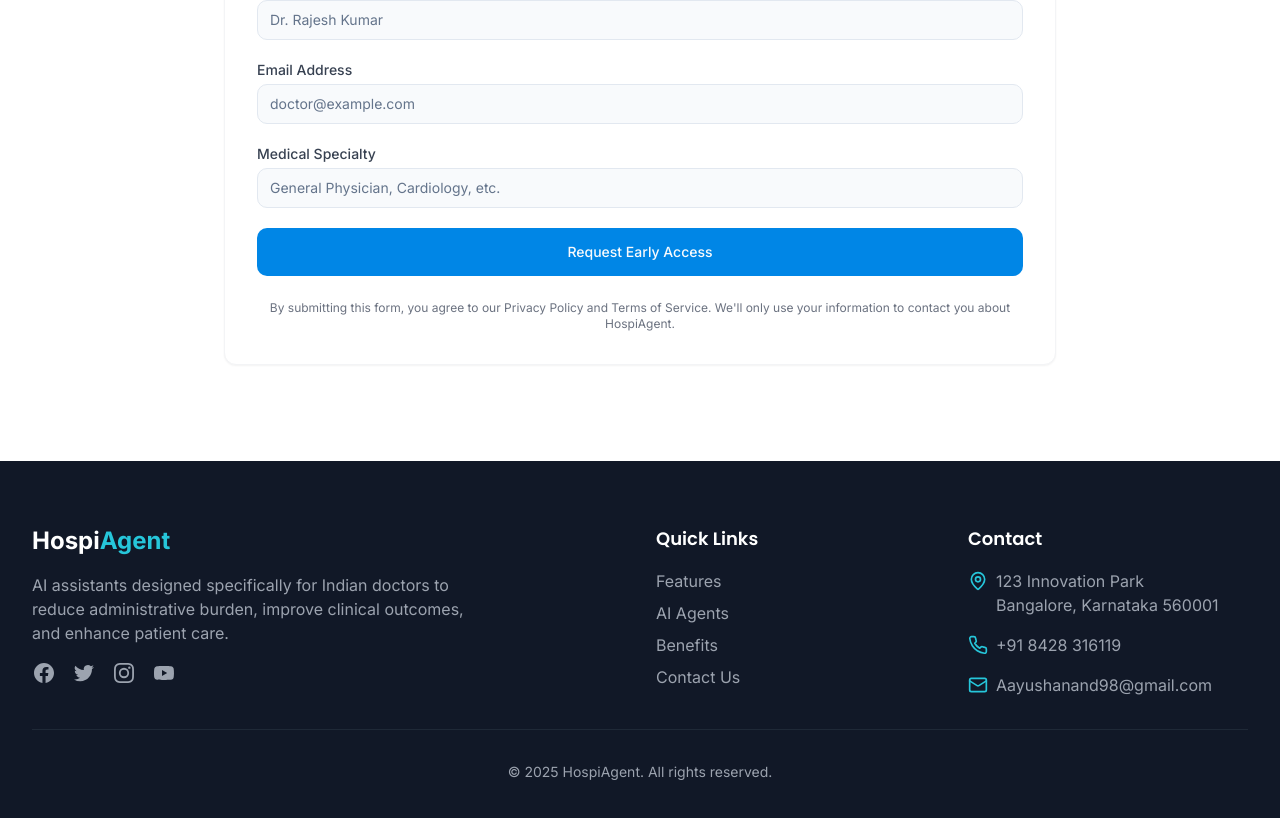
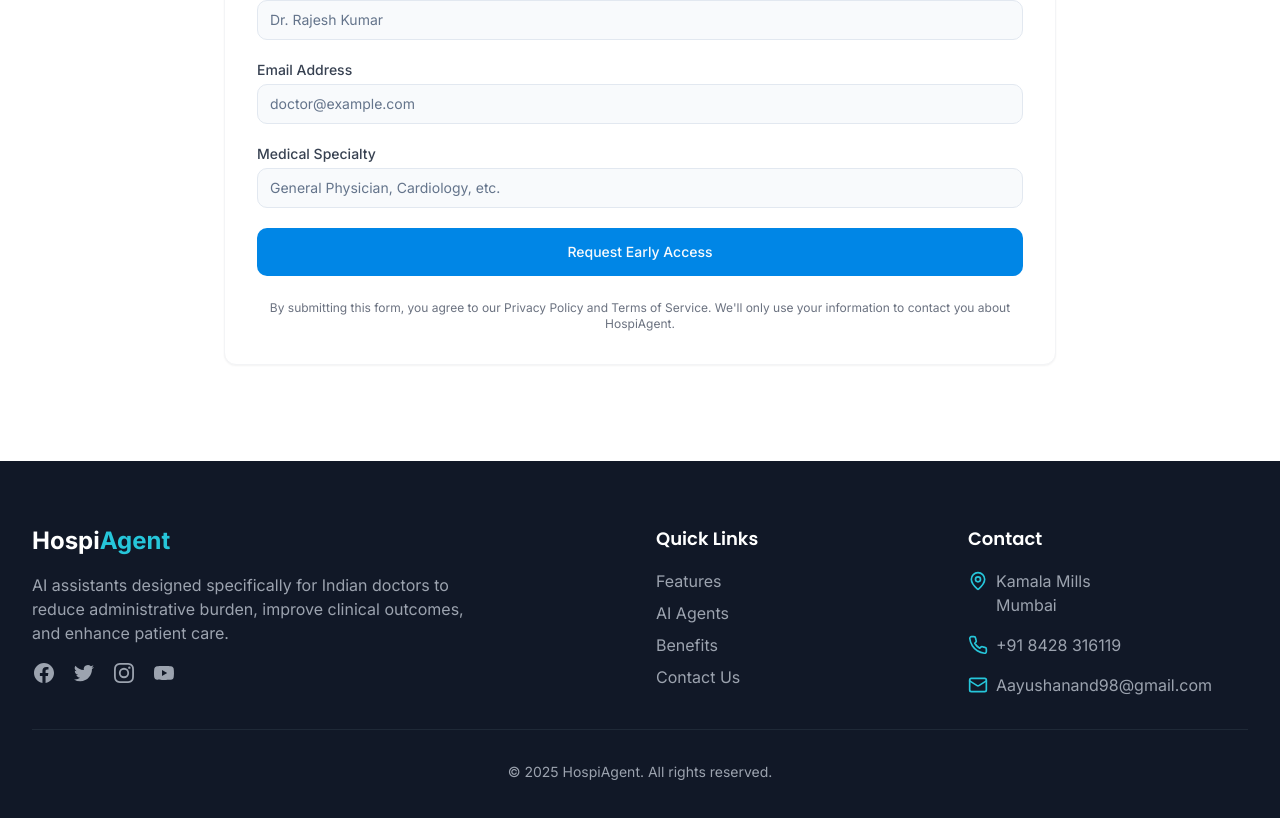
Before and after one commit to zaiddkhan/hospiagent-ai-assist, a React (Vite) app: page / in a window 1280 px wide. Shown: the part 6125-6943 px from the top of the page. Built offline with nearby package versions, Linux system fonts and the light colour scheme.

Commit message:
Add contact address
Update contact address in the footer.

```diff
--- a/src/components/Footer.tsx
+++ b/src/components/Footer.tsx
@@ -57,8 +57,8 @@ const Footer = () => {
               <li className="flex items-start">
                 <MapPin className="h-5 w-5 text-teal-400 mr-2 mt-0.5" />
                 <span className="text-gray-400">
-                  123 Innovation Park<br />
-                  Bangalore, Karnataka 560001
+                  Kamala Mills<br />
+                  Mumbai
                 </span>
               </li>
               <li className="flex items-center">
```
